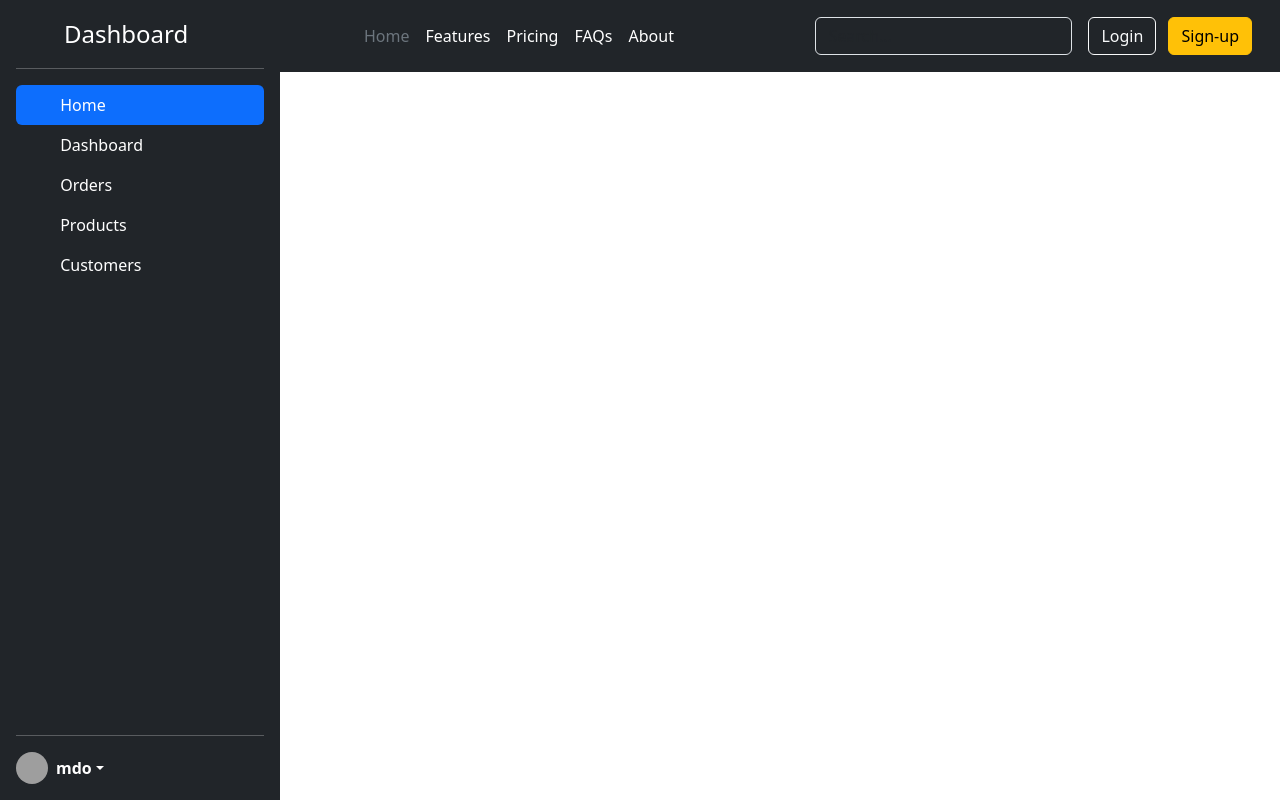
After one commit to asileayuba/100-days-of-code, a Django app: page /dashboard in a window 1280 px wide. The commit adds this page. Run offline with Django 5.2, Linux system fonts and the light colour scheme; some libraries are stand-ins or nearby versions; grey boxes are pictures that could not be loaded.

Commit message:
Day 27: Building an Analytics Dashboard

```diff
--- a/analytics/core/app/urls.py
+++ b/analytics/core/app/urls.py
@@ -5,4 +5,5 @@ urlpatterns = [
     path("", views.index, name="index"),
     path("area_chart", views.area_chart, name="area_chart"),
     path("datatables", views.datatables, name="datatables"),
+    path("dashboard", views.dashboard, name="dashboard"),
 ]
--- a/analytics/core/app/views.py
+++ b/analytics/core/app/views.py
@@ -9,3 +9,6 @@ def area_chart(request):
 
 def datatables(request):
     return render(request, 'datatables.html')
+
+def dashboard(request):
+    return render(request, 'dashboard.html')
--- a/analytics/core/core/settings.py
+++ b/analytics/core/core/settings.py
@@ -9,7 +9,7 @@ https://docs.djangoproject.com/en/5.1/topics/settings/
 For the full list of settings and their values, see
 https://docs.djangoproject.com/en/5.1/ref/settings/
 """
-
+import os
 from pathlib import Path
 
 # Build paths inside the project like this: BASE_DIR / 'subdir'.
@@ -118,6 +118,9 @@ USE_TZ = True
 
 STATIC_URL = "static/"
 
+STATICFILES_DIRS = (os.path.join(BASE_DIR, "app/static"),)
+
+
 # Default primary key field type
 # https://docs.djangoproject.com/en/5.1/ref/settings/#default-auto-field
 
--- /dev/null
+++ b/analytics/core/core/templates/base.html
@@ -0,0 +1,59 @@
+<!DOCTYPE html>
+<html lang="en">
+  <head>
+    <meta charset="utf-8" />
+    <meta name="viewport" content="width=device-width, initial-scale=1" />
+    <title>Analytics Dashboard</title>
+
+    <!-- Bootstrap -->
+    <link
+      href="https://cdn.jsdelivr.net/npm/bootstrap@5.3.3/dist/css/bootstrap.min.css"
+      rel="stylesheet"
+      integrity="sha384-QWTKZyjpPEjISv5WaRU9OFeRpok6YctnYmDr5pNlyT2bRjXh0JMhjY6hW+ALEwIH"
+      crossorigin="anonymous"
+    />
+    <script
+      src="https://cdn.jsdelivr.net/npm/bootstrap@5.3.3/dist/js/bootstrap.bundle.min.js"
+      integrity="sha384-YvpcrYf0tY3lHB60NNkmXc5s9fDVZLESaAA55NDzOxhy9GkcIdslK1eN7N6jIeHz"
+      crossorigin="anonymous"
+    ></script>
+    <script
+      src="https://cdn.jsdelivr.net/npm/@popperjs/core@2.11.8/dist/umd/popper.min.js"
+      integrity="sha384-I7E8VVD/ismYTF4hNIPjVp/Zjvgyol6VFvRkX/vR+Vc4jQkC+hVqc2pM8ODewa9r"
+      crossorigin="anonymous"
+    ></script>
+    <script
+      src="https://cdn.jsdelivr.net/npm/bootstrap@5.3.3/dist/js/bootstrap.min.js"
+      integrity="sha384-0pUGZvbkm6XF6gxjEnlmuGrJXVbNuzT9qBBavbLwCsOGabYfZo0T0to5eqruptLy"
+      crossorigin="anonymous"
+    ></script>
+
+    <!-- Chartjs -->
+    <script src="https://cdn.jsdelivr.net/npm/chart.js"></script>
+
+    <!-- Datatables -->
+    <link
+      rel="stylesheet"
+      href="https://cdn.datatables.net/2.2.1/css/dataTables.dataTables.css"
+    />
+    <script src="https://code.jquery.com/jquery-3.7.1.js"></script>
+    <script src="https://cdn.datatables.net/2.2.1/js/dataTables.js"></script>
+    <script src="https://cdnjs.cloudflare.com/ajax/libs/twitter-bootstrap/5.3.0/js/bootstrap.bundle.min.js"></script>
+    <script src="https://cdn.datatables.net/2.2.1/js/dataTables.bootstrap5.js"></script>
+    {% block stylesheets %}
+
+    {% endblock stylesheets %}
+  </head>
+  <body>
+    <div>
+      {% block content %}
+
+      {% endblock content %}
+    </div>
+  </body>
+
+  {% block scripts %}
+
+  {% endblock %}
+
+</html>
--- /dev/null
+++ b/analytics/core/core/templates/dashboard.html
@@ -0,0 +1,14 @@
+{% extends "base.html" %}
+
+{% block content %}
+<div class="d-flex">
+    {% include "sidebar.html" %}
+    <div class="w-100">
+        {% include "header.html" %}
+    </div>
+
+
+
+</div>
+
+{% endblock content %}
--- a/analytics/core/core/templates/datatables.html
+++ b/analytics/core/core/templates/datatables.html
@@ -528,7 +528,7 @@
         new DataTable("#myTable", {
           info: false,
           ordering: true,
-          paging: true
+          paging: true,
         });
       </script>
     </div>
--- /dev/null
+++ b/analytics/core/core/templates/header.html
@@ -0,0 +1,30 @@
+{% load static %}
+
+<link rel="stylesheet" href="{% static 'css/header.css' %}">
+
+<header class="p-3 text-bg-dark">
+    <div class="container">
+      <div class="d-flex flex-wrap align-items-center justify-content-center justify-content-lg-start">
+        <a href="/" class="d-flex align-items-center mb-2 mb-lg-0 text-white text-decoration-none">
+          <svg class="bi me-2" width="40" height="32" role="img" aria-label="Bootstrap"><use xlink:href="#bootstrap"/></svg>
+        </a>
+
+        <ul class="nav col-12 col-lg-auto me-lg-auto mb-2 justify-content-center mb-md-0">
+          <li><a href="#" class="nav-link px-2 text-secondary">Home</a></li>
+          <li><a href="#" class="nav-link px-2 text-white">Features</a></li>
+          <li><a href="#" class="nav-link px-2 text-white">Pricing</a></li>
+          <li><a href="#" class="nav-link px-2 text-white">FAQs</a></li>
+          <li><a href="#" class="nav-link px-2 text-white">About</a></li>
+        </ul>
+
+        <form class="col-12 col-lg-auto mb-3 mb-lg-0 me-lg-3" role="search">
+          <input type="search" class="form-control form-control-dark text-bg-dark" placeholder="Search..." aria-label="Search">
+        </form>
+
+        <div class="text-end">
+          <button type="button" class="btn btn-outline-light me-2">Login</button>
+          <button type="button" class="btn btn-warning">Sign-up</button>
+        </div>
+      </div>
+    </div>
+  </header>
--- /dev/null
+++ b/analytics/core/core/templates/sidebar.html
@@ -0,0 +1,57 @@
+{% load static %}
+
+<link rel="stylesheet" href="{% static 'css/sidebar.css' %}">
+
+<div class="d-flex flex-column flex-shrink-0 p-3 text-bg-dark" style="width: 280px; height: 100vh;">
+    <a href="/" class="d-flex align-items-center mb-3 mb-md-0 me-md-auto text-white text-decoration-none">
+      <svg class="bi pe-none me-2" width="40" height="32"><use xlink:href="#bootstrap"/></svg>
+      <span class="fs-4">Dashboard</span>
+    </a>
+    <hr>
+    <ul class="nav nav-pills flex-column mb-auto">
+      <li class="nav-item">
+        <a href="#" class="nav-link active" aria-current="page">
+          <svg class="bi pe-none me-2" width="16" height="16"><use xlink:href="#home"/></svg>
+          Home
+        </a>
+      </li>
+      <li>
+        <a href="#" class="nav-link text-white">
+          <svg class="bi pe-none me-2" width="16" height="16"><use xlink:href="#speedometer2"/></svg>
+          Dashboard
+        </a>
+      </li>
+      <li>
+        <a href="#" class="nav-link text-white">
+          <svg class="bi pe-none me-2" width="16" height="16"><use xlink:href="#table"/></svg>
+          Orders
+        </a>
+      </li>
+      <li>
+        <a href="#" class="nav-link text-white">
+          <svg class="bi pe-none me-2" width="16" height="16"><use xlink:href="#grid"/></svg>
+          Products
+        </a>
+      </li>
+      <li>
+        <a href="#" class="nav-link text-white">
+          <svg class="bi pe-none me-2" width="16" height="16"><use xlink:href="#people-circle"/></svg>
+          Customers
+        </a>
+      </li>
+    </ul>
+    <hr>
+    <div class="dropdown">
+      <a href="#" class="d-flex align-items-center text-white text-decoration-none dropdown-toggle" data-bs-toggle="dropdown" aria-expanded="false">
+        <img src="https://github.com/mdo.png" alt="" width="32" height="32" class="rounded-circle me-2">
+        <strong>mdo</strong>
+      </a>
+      <ul class="dropdown-menu dropdown-menu-dark text-small shadow">
+        <li><a class="dropdown-item" href="#">New project...</a></li>
+        <li><a class="dropdown-item" href="#">Settings</a></li>
+        <li><a class="dropdown-item" href="#">Profile</a></li>
+        <li><hr class="dropdown-divider"></li>
+        <li><a class="dropdown-item" href="#">Sign out</a></li>
+      </ul>
+    </div>
+  </div>
```
Also changed, not shown: analytics/core/app/static/css/sidbar.css (added, +77 -0 lines), analytics/core/app/static/css/header.css (added).
